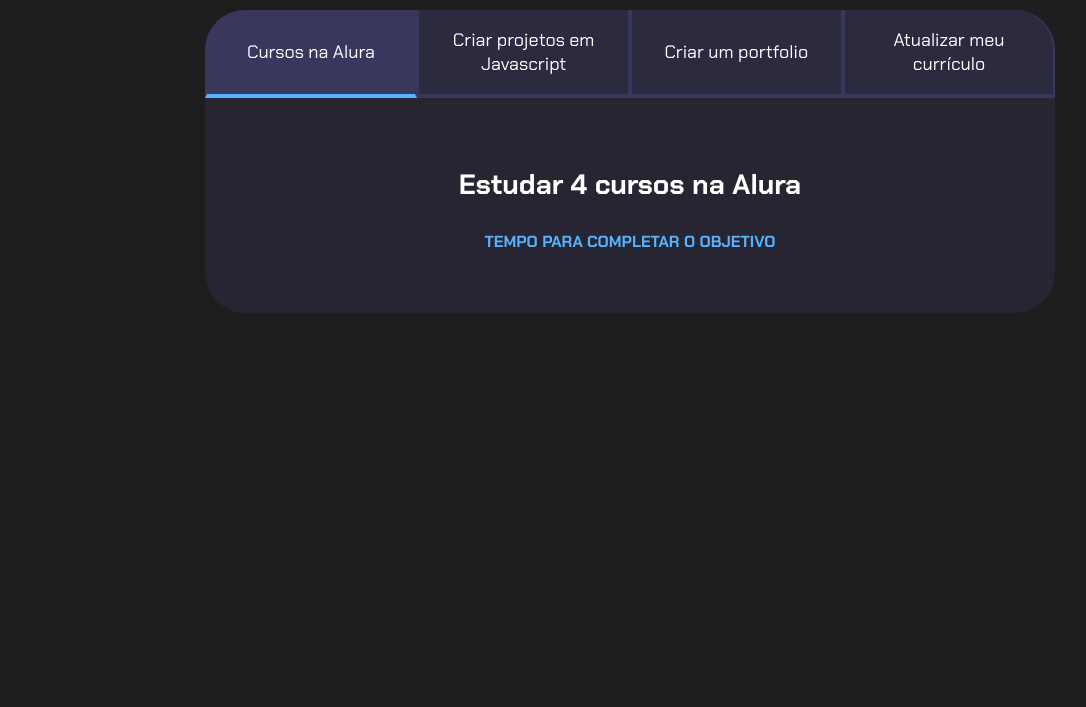
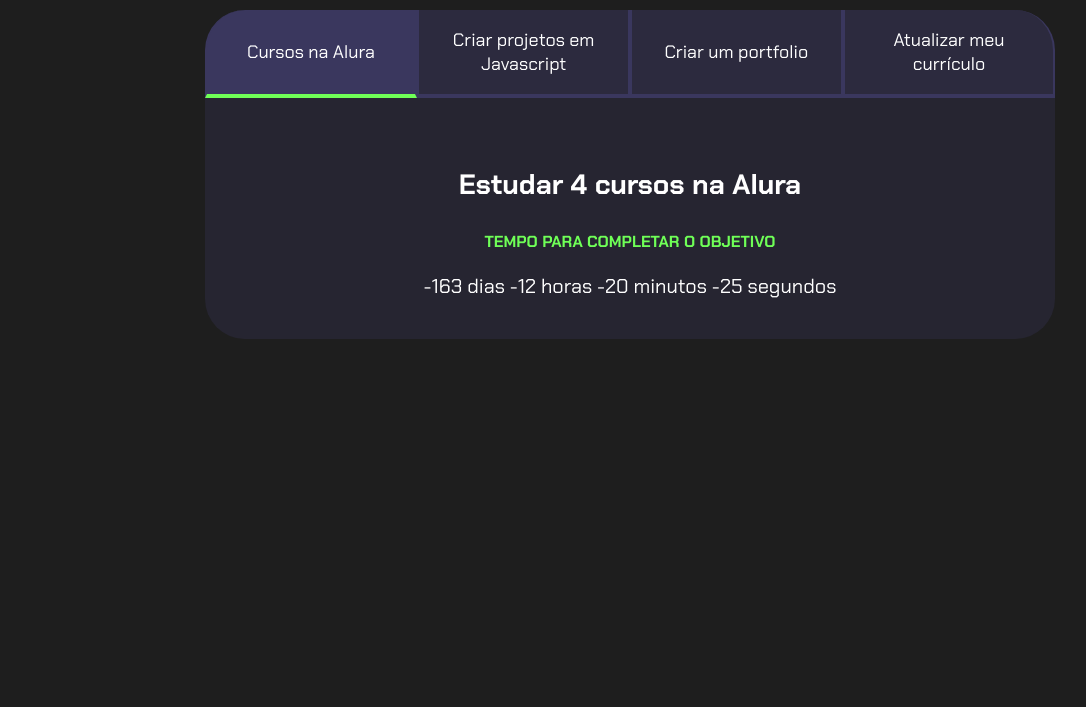
Before and after one commit to Kauanaam/meu-projeto, a plain HTML site: page index.html in a window 1280 px wide. Shown: the part 93-800 px from the top of the page, without its empty margins (10-1096 px from the left). Drawn offline with Linux system fonts and the light colour scheme.

Commit message:
Add files via upload

```diff
--- a/main.js
+++ b/main.js
@@ -15,7 +15,22 @@ for (let i = 0; i < botoes.length; i++) {
 }
 
 const contadores = document.querySelectorAll(".contador");
-const tempoObjetivo1 = new Date("2024-10-05T00:");
-let tempoAtual = new Date();
+const tempoObjetivo1 = new Date("2023-10-05T00:00:00");
 
-contadores[0].textContent = tempo0bjetivo1;
+
+contadores[0].textContent = calculaTempo(tempoObjetivo1);
+
+function calculaTempo(tempoObjetivo) {
+    let tempoAtual = new Date();
+    let tempoFinal = tempoObjetivo - tempoAtual;
+    let segundos = Math.floor(tempoFinal / 1000);
+    let minutos = Math.floor(segundos / 60);
+    let horas = Math.floor(minutos / 60);
+    let dias = Math.floor(horas / 24);
+
+    segundos %= 60;
+    minutos %= 60;
+    horas %= 24;
+
+ return dias + " dias " + horas + " horas " + minutos + " minutos " + segundos + " segundos";
+}
--- a/style.css
+++ b/style.css
@@ -2,7 +2,7 @@
 
 :root {
     --cor-de-fundo: #1E1E1E;
-    --verde: #57b3ff;
+    --verde: #6FFF57;
     --branco: #FFFFFF;
     --botao-ativo: #3A375E;
     --botao-inativo: rgba(58, 55, 94, 0.5);
@@ -88,6 +88,10 @@ body {
     color: var(--verde);
     text-transform: uppercase;
 }
+.contador{
+    font-size: 20px;
+    text-align: center;
+}
 
 @media screen and (min-width: 768px) {
     .botoes {
```
Also changed, not shown: index.html (line endings or trailing spaces).
